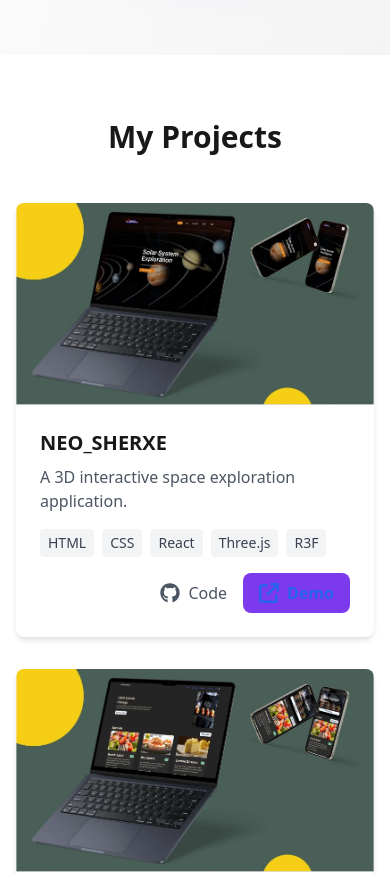
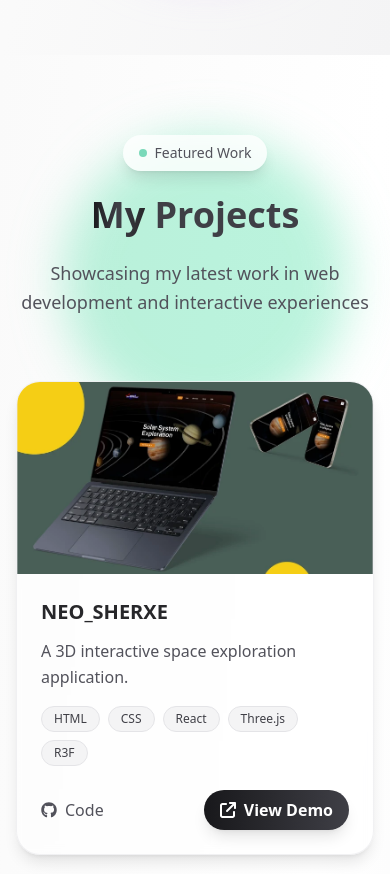
Before and after one commit to AhmedKhaledp-0/AhmedKhald-Portfolio, a React (Vite) app: page / in a window 390 px wide. Shown: the part 4360-5234 px from the top of the page. Built offline with nearby package versions, Linux system fonts and the light colour scheme.

Commit message:
Enhance Projects and Services components with improved layout, animations, and responsive design; update project descriptions and add fallback for missing images

```diff
--- a/src/components/Projects/Projects.tsx
+++ b/src/components/Projects/Projects.tsx
@@ -4,72 +4,153 @@ import { projects } from "../../utils/constants";
 
 const Projects = () => {
   return (
-    <section id="projects" className="py-16">
-      <div className="container mx-auto px-4">
-        <h2 className="text-3xl font-bold text-center mb-12">My Projects</h2>
-        <div className="grid md:grid-cols-2 lg:grid-cols-3 gap-8">
+    <section id="projects" className="relative py-20 lg:py-32 overflow-hidden">
+      {/* Background Elements */}
+      <div className="absolute inset-0 bg-gradient-to-br from-zinc-50 via-white to-zinc-100 dark:from-zinc-900 dark:via-zinc-800 dark:to-zinc-900"></div>
+      <div className="absolute top-20 right-10 w-72 h-72 bg-emerald-300 rounded-full mix-blend-multiply filter blur-xl opacity-10 animate-pulse"></div>
+      <div className="absolute bottom-20 left-10 w-72 h-72 bg-blue-300 rounded-full mix-blend-multiply filter blur-xl opacity-10 animate-pulse delay-1000"></div>
+
+      <div className="container mx-auto px-4 relative z-10">
+        {/* Section Header */}
+        <div className="text-center mb-16">
+          <div className="inline-flex items-center gap-2 bg-white/80 dark:bg-zinc-800/80 backdrop-blur-sm rounded-full px-4 py-2 mb-6 shadow-lg">
+            <div className="w-2 h-2 bg-emerald-500 rounded-full animate-pulse"></div>
+            <span className="text-sm font-medium text-zinc-600 dark:text-zinc-300">
+              Featured Work
+            </span>
+          </div>
+
+          <h2 className="text-4xl md:text-5xl lg:text-6xl font-bold mb-6">
+            <span className="bg-gradient-to-r from-zinc-900 via-zinc-700 to-zinc-800 dark:from-zinc-100 dark:via-zinc-300 dark:to-zinc-200 bg-clip-text text-transparent">
+              My
+            </span>{" "}
+            <span className="text-zinc-700 dark:text-zinc-300">
+              Projects
+            </span>
+          </h2>
+
+          <p className="text-lg text-zinc-600 dark:text-zinc-400 max-w-2xl mx-auto leading-relaxed">
+            Showcasing my latest work in web development and interactive experiences
+          </p>
+        </div>
+
+        {/* Projects Grid */}
+        <div className="grid grid-cols-1 md:grid-cols-2 lg:grid-cols-3 gap-8 max-w-7xl mx-auto">
           {projects.map((project, index) => (
             <div
               key={index}
-              className="bg-white rounded-lg overflow-hidden shadow-md hover:shadow-lg transition-shadow"
+              className="group relative bg-white/60 dark:bg-zinc-800/60 backdrop-blur-sm rounded-3xl overflow-hidden shadow-lg hover:shadow-2xl transition-all duration-500 hover:-translate-y-2 border border-zinc-200/50 dark:border-zinc-700/50"
+              style={{ animationDelay: `${index * 100}ms` }}
             >
-              <img
-                src={project.image}
-                alt={project.title}
-                className="w-full h-auto object-cover"
-              />
-              <div className="p-6 flex flex-col">
-                <h3 className="text-xl font-semibold mb-2">{project.title}</h3>
-                <p className="text-gray-600 mb-4">{project.description}</p>
-                <ul className="flex flex-wrap gap-2 mb-4">
+              {/* Image Container */}
+              <div className="relative h-48 lg:h-56 overflow-hidden bg-gradient-to-br from-zinc-100 to-zinc-200 dark:from-zinc-700 dark:to-zinc-800">
+                <img
+                  src={project.image}
+                  alt={project.title}
+                  className="w-full h-full object-cover group-hover:scale-110 transition-transform duration-500"
+                  onError={(e) => {
+                    // Fallback for missing images
+                    const target = e.target as HTMLImageElement;
+                    target.style.display = 'none';
+                    const parent = target.parentElement;
+                    if (parent) {
+                      parent.innerHTML = `
+                        <div class="w-full h-full flex items-center justify-center bg-gradient-to-br from-zinc-200 to-zinc-300 dark:from-zinc-700 dark:to-zinc-800">
+                          <div class="text-center">
+                            <div class="w-16 h-16 mx-auto mb-3 bg-zinc-300 dark:bg-zinc-600 rounded-2xl flex items-center justify-center">
+                              <svg class="w-8 h-8 text-zinc-500 dark:text-zinc-400" fill="currentColor" viewBox="0 0 20 20">
+                                <path fill-rule="evenodd" d="M4 3a2 2 0 00-2 2v10a2 2 0 002 2h12a2 2 0 002-2V5a2 2 0 00-2-2H4zm12 12H4l4-8 3 6 2-4 3 6z" clip-rule="evenodd"/>
+                              </svg>
+                            </div>
+                            <span class="text-sm text-zinc-500 dark:text-zinc-400 font-medium">${project.title}</span>
+                          </div>
+                        </div>
+                      `;
+                    }
+                  }}
+                />
+
+                {/* Overlay */}
+                <div className="absolute inset-0 bg-gradient-to-t from-black/20 via-transparent to-transparent opacity-0 group-hover:opacity-100 transition-opacity duration-300"></div>
+              </div>
+
+              {/* Content */}
+              <div className="p-6 flex flex-col h-auto">
+                <h3 className="text-xl lg:text-2xl font-bold text-zinc-800 dark:text-zinc-200 mb-3 group-hover:text-zinc-900 dark:group-hover:text-white transition-colors duration-300">
+                  {project.title}
+                </h3>
+
+                <p className="text-zinc-600 dark:text-zinc-400 mb-4 leading-relaxed group-hover:text-zinc-700 dark:group-hover:text-zinc-300 transition-colors duration-300 flex-grow">
+                  {project.description}
+                </p>
+
+                {/* Skills */}
+                <div className="flex flex-wrap gap-2 mb-6">
                   {project.skills.map((skill, idx) => (
-                    <li
+                    <span
                       key={idx}
-                      className="bg-gray-100 text-gray-700 text-sm font-medium px-2 py-1 rounded"
+                      className="bg-zinc-100 dark:bg-zinc-700 text-zinc-700 dark:text-zinc-300 text-xs font-medium px-3 py-1 rounded-full border border-zinc-200 dark:border-zinc-600 hover:bg-zinc-200 dark:hover:bg-zinc-600 transition-colors duration-200"
                     >
                       {skill}
-                    </li>
+                    </span>
                   ))}
-                </ul>
-                <div className="flex justify-self-end self-end gap-4">
+                </div>
+
+                {/* Actions */}
+                <div className="flex gap-3 items-center justify-between mt-auto">
                   {project.github === "NA" ? (
-                    <span className="text-gray-500 italic flex items-center gap-2">
+                    <span className="text-zinc-500 dark:text-zinc-400 italic flex items-center gap-2 text-sm">
                       <FontAwesomeIcon
                         icon={icons.github}
-                        className="h-5 w-5"
+                        className="h-4 w-4"
                       />
-                      Not Open Source
+                      Private Repository
                     </span>
                   ) : (
                     <a
                       href={project.github}
                       target="_blank"
                       rel="noopener noreferrer"
-                      className="flex items-center gap-2 text-gray-600 hover:text-black transition-colors"
+                      className="flex items-center gap-2 text-zinc-600 dark:text-zinc-400 hover:text-zinc-900 dark:hover:text-zinc-100 transition-colors duration-300 font-medium"
                     >
                       <FontAwesomeIcon
                         icon={icons.github}
-                        className="h-5 w-5"
+                        className="h-4 w-4"
                       />
                       Code
                     </a>
                   )}
+
                   <a
                     href={project.demo}
                     target="_blank"
                     rel="noopener noreferrer"
-                    className="flex items-center gap-2 bg-secondary text-primary hover:text-secondary hover:bg-primary px-4 py-2 font-bold rounded-lg transition-colors"
+                    className="flex items-center gap-2 bg-gradient-to-r from-zinc-900 to-zinc-700 hover:from-zinc-800 hover:to-zinc-600 dark:from-zinc-100 dark:to-zinc-300 dark:hover:from-zinc-200 dark:hover:to-zinc-400 text-white dark:text-zinc-900 px-4 py-2 rounded-full font-semibold transition-all duration-300 hover:scale-105 shadow-lg hover:shadow-xl"
                   >
                     <FontAwesomeIcon
                       icon={icons.externalLink}
-                      className="h-5 w-5"
+                      className="h-4 w-4"
                     />
-                    Demo
+                    View Demo
                   </a>
                 </div>
               </div>
+
+              {/* Hover gradient overlay */}
+              <div className="absolute inset-0 bg-gradient-to-br from-transparent via-transparent to-zinc-100/20 dark:to-zinc-700/20 rounded-3xl opacity-0 group-hover:opacity-100 transition-opacity duration-500 pointer-events-none"></div>
             </div>
           ))}
+        </div>
+
+        {/* Bottom decoration */}
+        <div className="text-center mt-16">
+          <div className="inline-flex items-center gap-2 text-zinc-500 dark:text-zinc-400">
+            <div className="w-8 h-px bg-gradient-to-r from-transparent to-zinc-300 dark:to-zinc-600"></div>
+            <span className="text-sm font-medium">
+              More projects coming soon
+            </span>
+            <div className="w-8 h-px bg-gradient-to-l from-transparent to-zinc-300 dark:to-zinc-600"></div>
+          </div>
         </div>
       </div>
     </section>
```
Also changed, not shown: src/components/Services/Services.tsx (+16 -12 lines).
